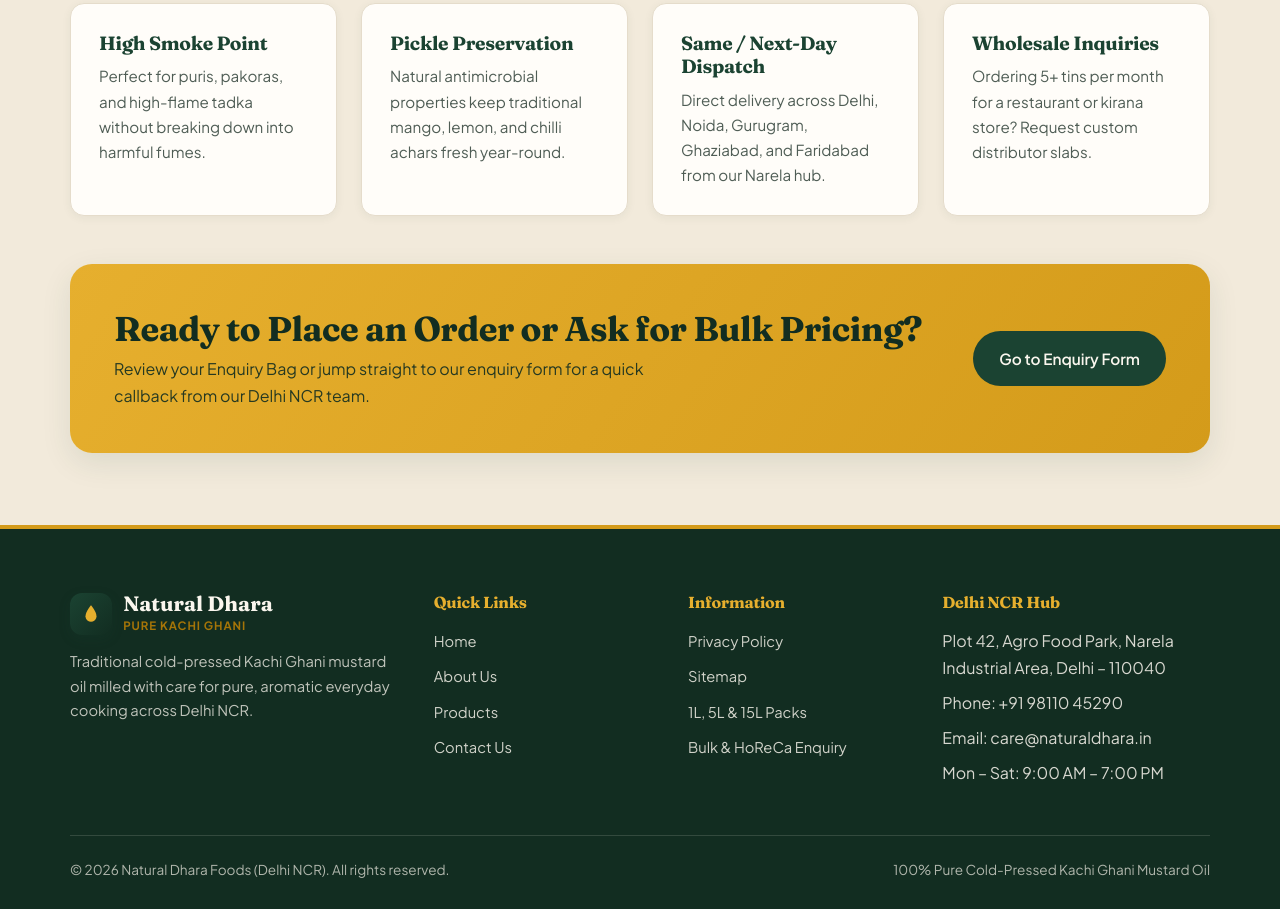
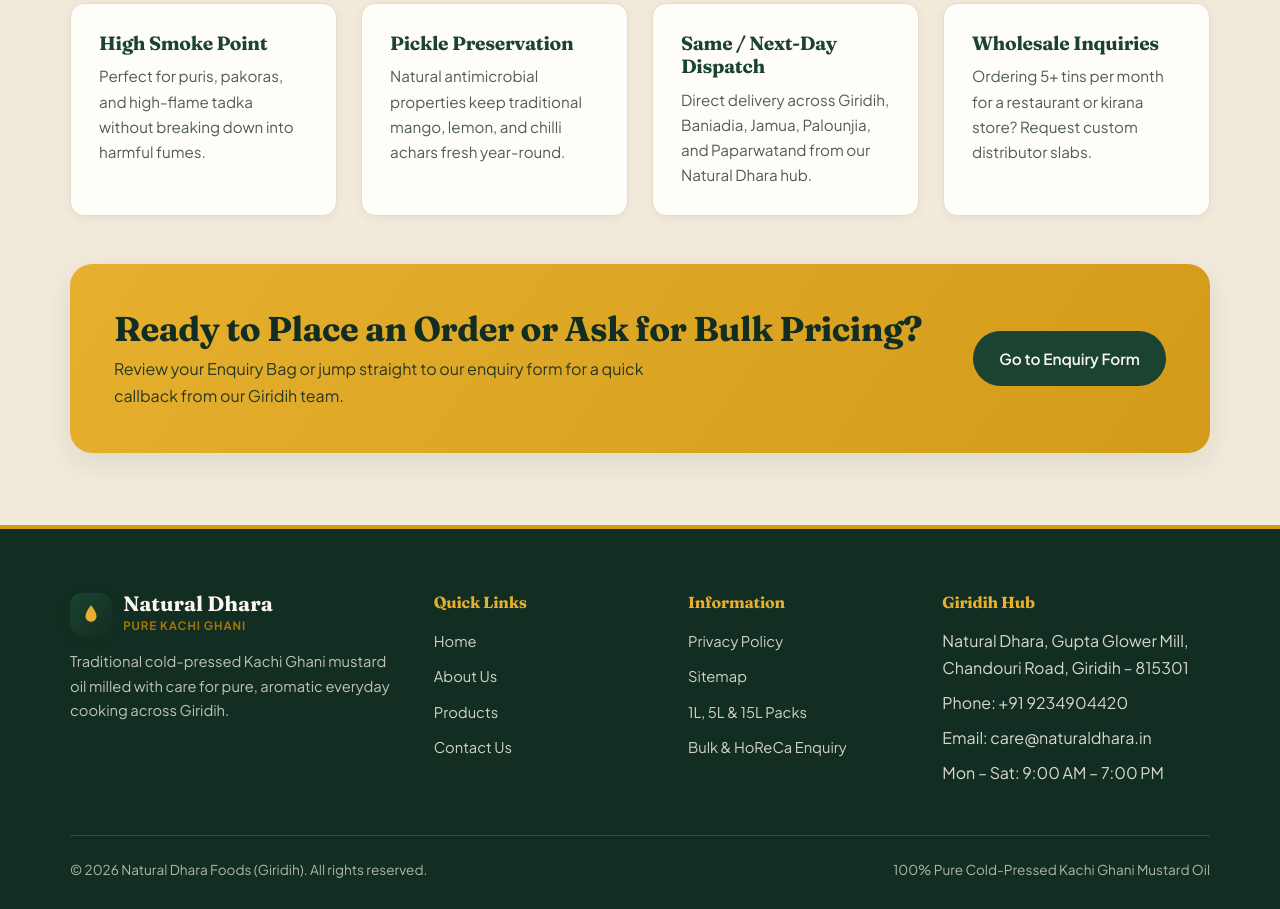
Before and after one commit to shubhkant1601-ux/natural-dhara, a plain HTML site: page products.html in a window 1280 px wide. Shown: the part 1668-2577 px from the top of the page. Drawn offline with Linux system fonts and the light colour scheme.

Commit message:
Update location references from Delhi NCR to Giridih

```diff
--- a/products.html
+++ b/products.html
@@ -20,7 +20,7 @@
 <body>
 
   <div class="top-strip">
-    Fresh Cold-Pressed Batch Ready • Free Delivery in <span>Delhi NCR</span> on Bulk &amp; Family Packs
+    Fresh Cold-Pressed Batch Ready • Free Delivery in <span>Giridih</span> on Bulk &amp; Family Packs
   </div>
 
   <header class="site-header">
@@ -34,7 +34,7 @@
         </span>
         <span class="brand-text">
           <span class="brand-name">Natural Dhara</span>
-          <span class="brand-sub">Kachi Ghani • Delhi NCR</span>
+          <span class="brand-sub">Kachi Ghani • Giridih</span>
         </span>
       </a>
 
@@ -154,7 +154,7 @@
               <span class="product-meta">15 Litre Pack</span>
               <h2 class="product-title">15L Bulk Tin</h2>
               <p class="product-desc">
-                Airtight 15L food-grade tin built for joint families, restaurants, halwais, tiffin services, and catering kitchens across Delhi NCR. Unmatched value per litre.
+                Airtight 15L food-grade tin built for joint families, restaurants, halwais, tiffin services, and catering kitchens across Giridih. Unmatched value per litre.
               </p>
               <div class="product-specs">
                 <span class="spec-pill">₹190 / Litre</span>
@@ -200,7 +200,7 @@
           </article>
           <article class="card">
             <h3>Same / Next-Day Dispatch</h3>
-            <p>Direct delivery across Delhi, Noida, Gurugram, Ghaziabad, and Faridabad from our Narela hub.</p>
+            <p>Direct delivery across Giridih, Baniadia, Jamua, Palounjia, and Paparwatand from our Natural Dhara hub.</p>
           </article>
           <article class="card">
             <h3>Wholesale Inquiries</h3>
@@ -211,7 +211,7 @@
         <div class="cta-banner" style="margin-top:3rem;">
           <div>
             <h2>Ready to Place an Order or Ask for Bulk Pricing?</h2>
-            <p>Review your Enquiry Bag or jump straight to our enquiry form for a quick callback from our Delhi NCR team.</p>
+            <p>Review your Enquiry Bag or jump straight to our enquiry form for a quick callback from our Giridih team.</p>
           </div>
           <a href="contact.html" class="btn btn-primary">Go to Enquiry Form</a>
         </div>
@@ -234,7 +234,7 @@
               <span class="brand-sub">Pure Kachi Ghani</span>
             </span>
           </a>
-          <p>Traditional cold-pressed Kachi Ghani mustard oil milled with care for pure, aromatic everyday cooking across Delhi NCR.</p>
+          <p>Traditional cold-pressed Kachi Ghani mustard oil milled with care for pure, aromatic everyday cooking across Giridih.</p>
         </div>
         <div>
           <h4>Quick Links</h4>
@@ -255,17 +255,17 @@
           </ul>
         </div>
         <div>
-          <h4>Delhi NCR Hub</h4>
+          <h4>Giridih Hub</h4>
           <ul class="footer-links">
-            <li>Plot 42, Agro Food Park, Narela Industrial Area, Delhi – 110040</li>
-            <li>Phone: +91 98110 45290</li>
+            <li> Natural Dhara, Gupta Glower Mill, Chandouri Road, Giridih – 815301</li>
+            <li>Phone: +91 9234904420</li>
             <li>Email: care@naturaldhara.in</li>
             <li>Mon – Sat: 9:00 AM – 7:00 PM</li>
           </ul>
         </div>
       </div>
       <div class="footer-bottom">
-        <span>© 2026 Natural Dhara Foods (Delhi NCR). All rights reserved.</span>
+        <span>© 2026 Natural Dhara Foods (Giridih). All rights reserved.</span>
         <span>100% Pure Cold-Pressed Kachi Ghani Mustard Oil</span>
       </div>
     </div>
```
